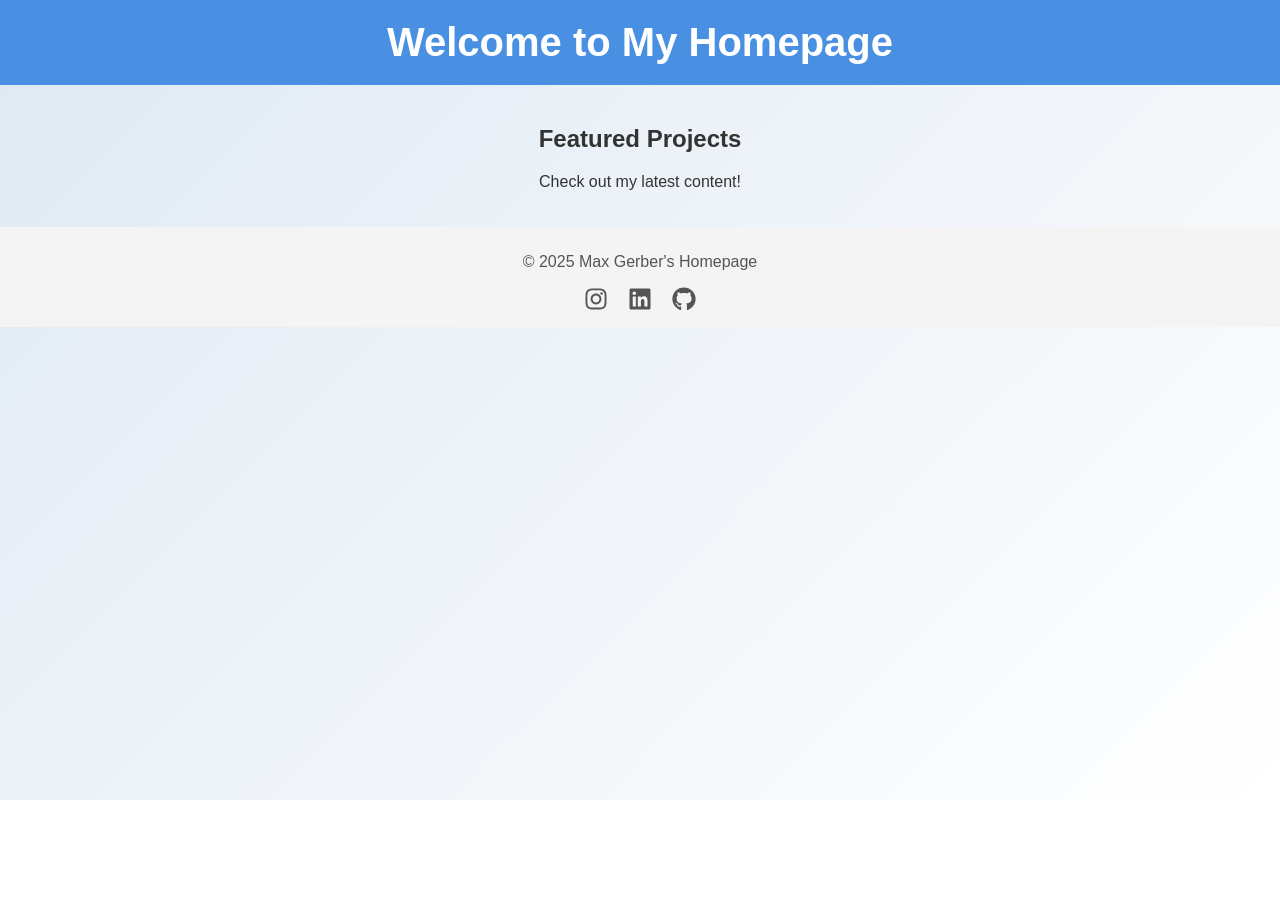
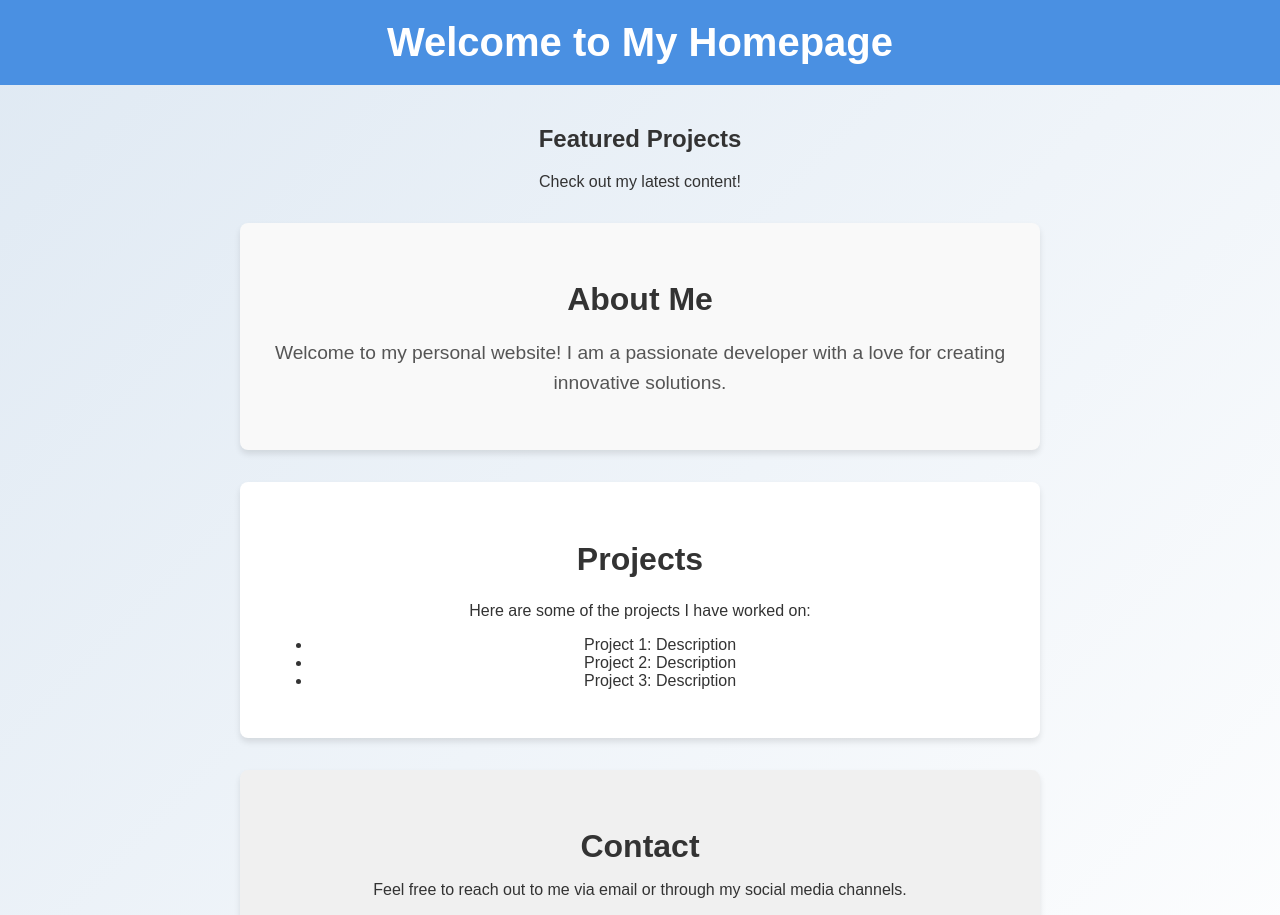
Before and after one commit to MaxGer99/my-homepage, a React (Create React App) app in the folder my-homepage/: page / in a window 1280 px wide. Shown: the top 915 px of the page. Before the commit the page ends 800 px from the top, so only its background shows below. Built offline with nearby package versions, Linux system fonts and the light colour scheme.

Commit message:
Added cards

```diff
--- a/my-homepage/src/App.js
+++ b/my-homepage/src/App.js
@@ -4,6 +4,9 @@ import Header from './components/Header';
 import Footer from './components/Footer';
 import VideoSection from './components/VideoSection';
 import SplashScreen from './components/SplashScreen';
+import AboutMe from './components/AboutMe';
+import Projects from './components/Projects';
+import Contact from './components/Contact';
 import './styles.css';
 
 const App = () => {
@@ -29,6 +32,27 @@ const App = () => {
 						>
 							<VideoSection />
 						</motion.div>
+						<motion.div
+							initial={{ opacity: 0, y: 50 }}
+							animate={{ opacity: 1, y: 0 }}
+							transition={{ duration: 1, delay: 0.5 }}
+						>
+							<AboutMe />
+						</motion.div>
+						<motion.div
+							initial={{ opacity: 0, y: 50 }}
+							animate={{ opacity: 1, y: 0 }}
+							transition={{ duration: 1, delay: 1 }}
+						>
+							<Projects />
+						</motion.div>
+						<motion.div
+							initial={{ opacity: 0, y: 50 }}
+							animate={{ opacity: 1, y: 0 }}
+							transition={{ duration: 1, delay: 1.5 }}
+						>
+							<Contact />
+						</motion.div>
 					</main>
 					<Footer />
 				</motion.div>
--- /dev/null
+++ b/my-homepage/src/components/AboutMe.css
@@ -0,0 +1,23 @@
+/* AboutMe.css */
+
+.about-me {
+    padding: 2rem;
+    background-color: #f9f9f9;
+    border-radius: 8px;
+    box-shadow: 0 4px 6px rgba(0, 0, 0, 0.1);
+    max-width: 800px;
+    margin: 2rem auto;
+    text-align: center;
+}
+
+.about-me h2 {
+    font-size: 2rem;
+    color: #333;
+    margin-bottom: 1rem;
+}
+
+.about-me p {
+    font-size: 1.2rem;
+    color: #555;
+    line-height: 1.6;
+}
--- /dev/null
+++ b/my-homepage/src/components/AboutMe.js
@@ -0,0 +1,16 @@
+import React from 'react';
+import './AboutMe.css';
+
+const AboutMe = () => {
+	return (
+		<section className="about-me">
+			<h2>About Me</h2>
+			<p>
+				Welcome to my personal website! I am a passionate developer with
+				a love for creating innovative solutions.
+			</p>
+		</section>
+	);
+};
+
+export default AboutMe;
--- /dev/null
+++ b/my-homepage/src/components/Contact.css
@@ -0,0 +1,46 @@
+/* Contact.css */
+
+.contact {
+    padding: 2rem;
+    background-color: #f0f0f0;
+    border-radius: 8px;
+    box-shadow: 0 4px 6px rgba(0, 0, 0, 0.1);
+    max-width: 800px;
+    margin: 2rem auto;
+    text-align: center;
+}
+
+.contact h2 {
+    font-size: 2rem;
+    color: #333;
+    margin-bottom: 1rem;
+}
+
+.contact form {
+    display: flex;
+    flex-direction: column;
+    gap: 1rem;
+}
+
+.contact input,
+.contact textarea {
+    padding: 0.8rem;
+    border: 1px solid #ccc;
+    border-radius: 4px;
+    font-size: 1rem;
+}
+
+.contact button {
+    padding: 0.8rem;
+    background-color: #007bff;
+    color: #fff;
+    border: none;
+    border-radius: 4px;
+    font-size: 1rem;
+    cursor: pointer;
+    transition: background-color 0.3s;
+}
+
+.contact button:hover {
+    background-color: #0056b3;
+}
--- /dev/null
+++ b/my-homepage/src/components/Contact.js
@@ -0,0 +1,25 @@
+import React from 'react';
+import './Contact.css';
+
+const Contact = () => {
+	return (
+		<section className="contact">
+			<h2>Contact</h2>
+			<p>
+				Feel free to reach out to me via email or through my social
+				media channels.
+			</p>
+			<ul>
+				<li>Email: example@example.com</li>
+				<li>
+					LinkedIn: <a href="https://linkedin.com">My LinkedIn</a>
+				</li>
+				<li>
+					GitHub: <a href="https://github.com">My GitHub</a>
+				</li>
+			</ul>
+		</section>
+	);
+};
+
+export default Contact;
--- /dev/null
+++ b/my-homepage/src/components/Projects.css
@@ -0,0 +1,43 @@
+/* Projects.css */
+
+.projects {
+    padding: 2rem;
+    background-color: #ffffff;
+    border-radius: 8px;
+    box-shadow: 0 4px 6px rgba(0, 0, 0, 0.1);
+    max-width: 1000px;
+    margin: 2rem auto;
+}
+
+.projects h2 {
+    font-size: 2rem;
+    color: #333;
+    margin-bottom: 1.5rem;
+    text-align: center;
+}
+
+.projects-list {
+    display: grid;
+    grid-template-columns: repeat(auto-fit, minmax(300px, 1fr));
+    gap: 1.5rem;
+}
+
+.project-item {
+    padding: 1.5rem;
+    background-color: #f9f9f9;
+    border-radius: 8px;
+    box-shadow: 0 2px 4px rgba(0, 0, 0, 0.1);
+    text-align: center;
+}
+
+.project-item h3 {
+    font-size: 1.5rem;
+    color: #555;
+    margin-bottom: 1rem;
+}
+
+.project-item p {
+    font-size: 1rem;
+    color: #777;
+    line-height: 1.5;
+}
--- /dev/null
+++ b/my-homepage/src/components/Projects.js
@@ -0,0 +1,18 @@
+import React from 'react';
+import './Projects.css';
+
+const Projects = () => {
+	return (
+		<section className="projects">
+			<h2>Projects</h2>
+			<p>Here are some of the projects I have worked on:</p>
+			<ul>
+				<li>Project 1: Description</li>
+				<li>Project 2: Description</li>
+				<li>Project 3: Description</li>
+			</ul>
+		</section>
+	);
+};
+
+export default Projects;
```
Also changed, not shown: 1 other file (tests, documents, lock files or other folders).
